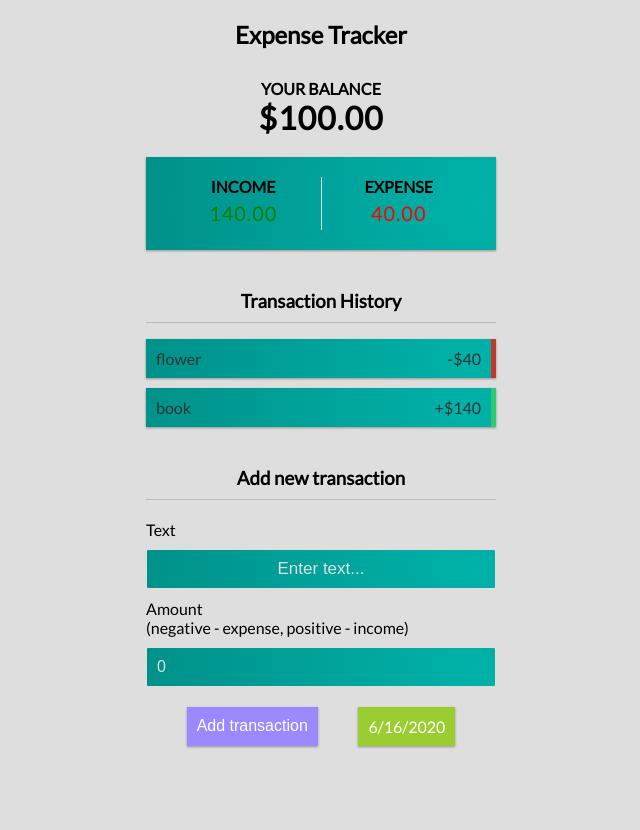
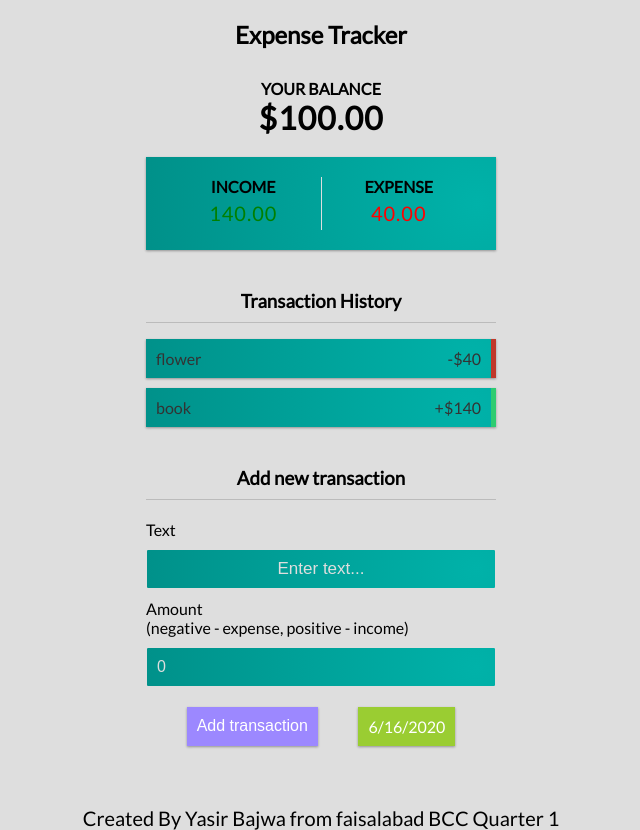
Before and after one commit to YasirBajwa/Expense_tracker_webapp, a React (Create React App) app: page / in a window 1280 px wide. Shown: the whole page, without its empty margins (319-959 px from the left). Before the commit the page ends 806 px from the top, so only its background shows below. Built offline with nearby package versions, Linux system fonts and the light colour scheme.

Commit message:
update footer

```diff
--- a/src/App.css
+++ b/src/App.css
@@ -149,7 +149,12 @@ input[type='number'] {
   padding: 10px;
   margin: 10px 0;
 }
-
+.footer{
+  /* background-image: radial-gradient( circle 939px at 94.7% 50%,  rgba(0,178,169,1) 0%, rgba(0,106,101,1) 76.9% ); */
+/* color: #dedede;
+ */
+ font-size: 20px;
+}
 .list li.plus {
   border-right: 5px solid #2ecc71;
 }
--- a/src/App.js
+++ b/src/App.js
@@ -22,6 +22,9 @@ class App extends React.Component {
         <TransactionList />
         <AddTransaction date={this.state.date.toLocaleDateString()} />
       </div>
+      <div className='footer'>
+        Created By Yasir Bajwa from faisalabad BCC Quarter 1
+      </div>
     </GlobalProvider>
   );
 }
```
